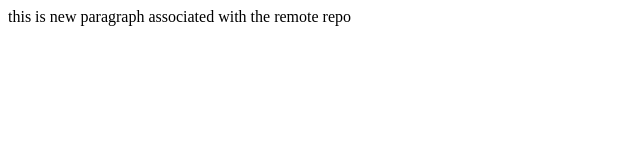
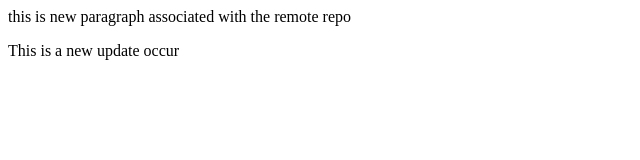
Before and after one commit to jagadeesh-u/NewTech, a plain HTML site: page index.html in a window 1280 px wide. Shown: the whole page, without its empty margins (0-640 px from the left). Drawn offline with Linux system fonts and the light colour scheme.

Commit message:
addind new features

```diff
--- a/index.html
+++ b/index.html
@@ -1 +1,2 @@
 <p> this is new paragraph associated with the remote repo</p>
+<p> This is a new update occur</p>
```
